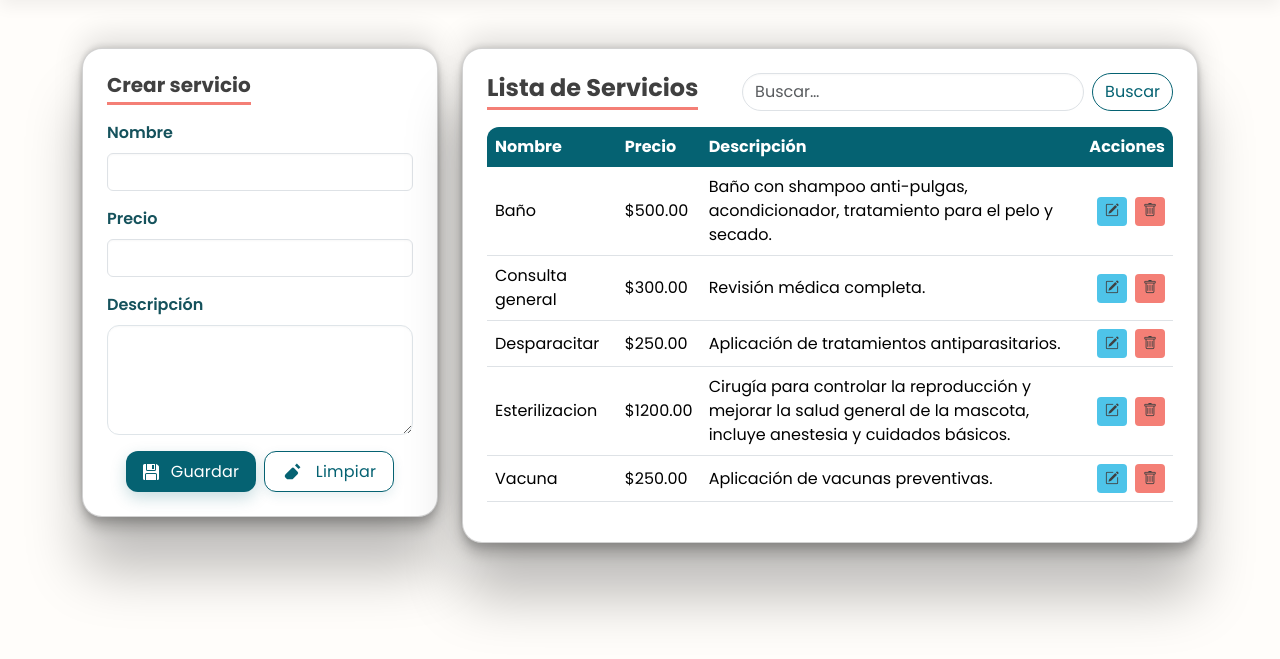
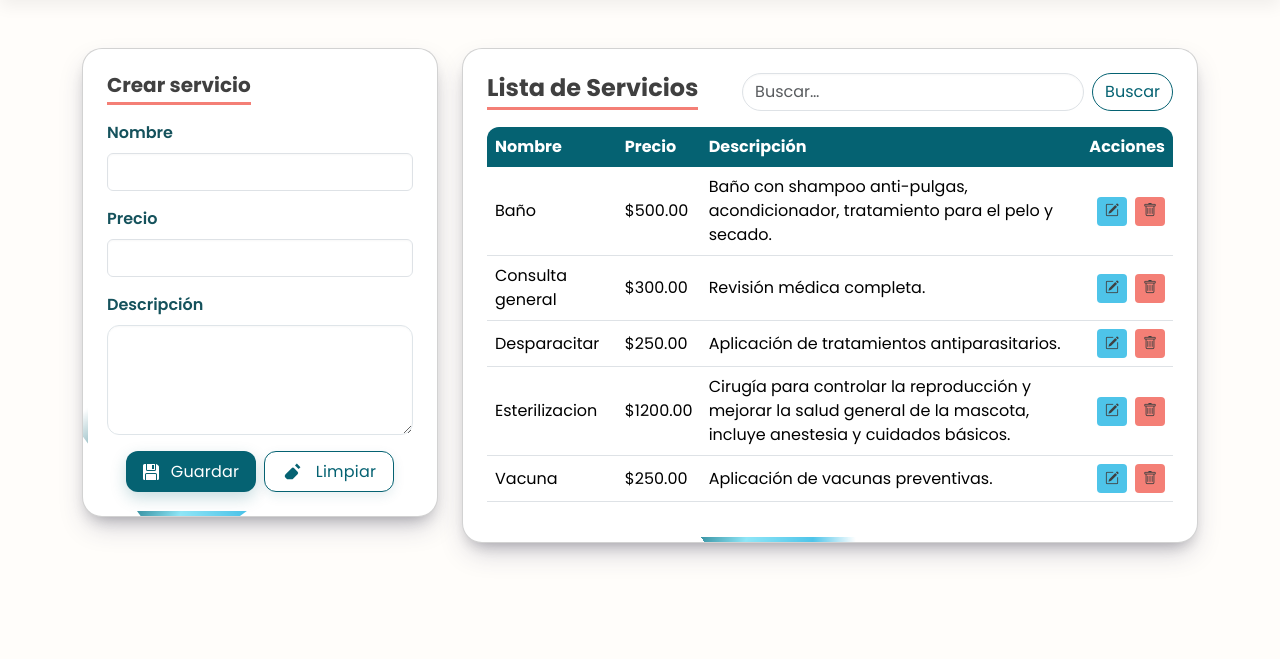
Before and after one commit to anagatuna/PIA_Eq1, a Django app: page /servicios/ in a window 1280 px wide. Shown: the part 87-746 px from the top of the page. Run offline with Django 5.2, Linux system fonts and the light colour scheme; a user stored in the database is signed in; data comes from the database, SQL or seed files in the repository.

Commit message:
animacion en la card de servicios

```diff
--- a/veterinaria/app/static/css/panel.css
+++ b/veterinaria/app/static/css/panel.css
@@ -365,6 +365,81 @@
   transform: translateY(-4px);
 }
 
+/* Servicios */
+.card-title {
+  color: #404040 !important;
+  font-weight: bold;
+  display: inline-block;
+  padding-bottom: 0.3rem;
+  margin-bottom: 1.5rem;
+  border-bottom: 3px solid #F47F76;
+}
+
+/* Card con borde animado */
+.glass-card {
+  position: relative;
+  border-radius: 20px !important;
+  background: transparent;
+  overflow: hidden;
+  box-shadow: rgba(50, 50, 93, 0.25) 0px 13px 27px -5px, rgba(0, 0, 0, 0.3) 0px 8px 16px -8px;
+  transition: transform .6s cubic-bezier(0.15, 0.83, 0.66, 1),
+    box-shadow .3s ease;
+}
+
+/* Borde animado tipo rayo corto y continuo */
+.glass-card::before {
+  content: "";
+  position: absolute;
+  inset: 0;
+  border-radius: inherit;
+
+  background: conic-gradient(
+    from 0deg,
+    transparent 0deg,
+    transparent 300deg,        /* tramo sin color */
+    var(--accent) 310deg,      /* empieza el rayo */
+    var(--accent-light) 325deg,
+    var(--primary) 340deg,     /* termina el rayo */
+    transparent 360deg
+  );
+
+  animation: spin-border 4s linear infinite;
+}
+
+/* Grosor del borde interno */
+.glass-card::after {
+  content: "";
+  position: absolute;
+  inset: 5px;   /* ⭐ grosor ideal para no romper la esquina */
+  border-radius: inherit;
+  background: #ffffff;
+}
+
+/* Contenido por encima de todo */
+.glass-card .card-body {
+  position: relative;
+  z-index: 2;
+  background: transparent;
+}
+
+/* Hover igual que antes */
+.glass-card:hover {
+  transform: translateY(-4px);
+  box-shadow: 24px 24px 70px #b0b0b0,
+    -20px -20px 60px #ffffff;
+}
+
+/* Animación: el gradiente gira y parece que la línea recorre la orilla */
+@keyframes spin-border {
+  0% {
+    transform: rotate(0deg);
+  }
+
+  100% {
+    transform: rotate(360deg);
+  }
+}
+
 /* ===== Form lado izquierdo ===== */
 .form-label {
   font-weight: 600;
--- a/veterinaria/app/templates/servicios.html
+++ b/veterinaria/app/templates/servicios.html
@@ -16,7 +16,7 @@
         <div class="row g-4">
             <!-- Columna izquierda: Formulario crear/editar -->
             <div class="col-12 col-lg-4">
-                <div class="card">
+                <div class="card glass-card">
                     <div class="card-body p-4">
                         <h5 class="card-title mb-3">
                             {% if editando %}Editar servicio{% else %}Crear servicio{% endif %}
@@ -102,7 +102,7 @@
 
             <!-- Columna derecha: Buscador + Lista -->
             <div class="col-12 col-lg-8">
-                <div class="card">
+                <div class="card glass-card">
                     <div class="card-body p-4">
                         <div class="d-flex justify-content-between align-items-center mb-3">
                             <h4 class="m-0 card-title">Lista de Servicios</h4>
```
